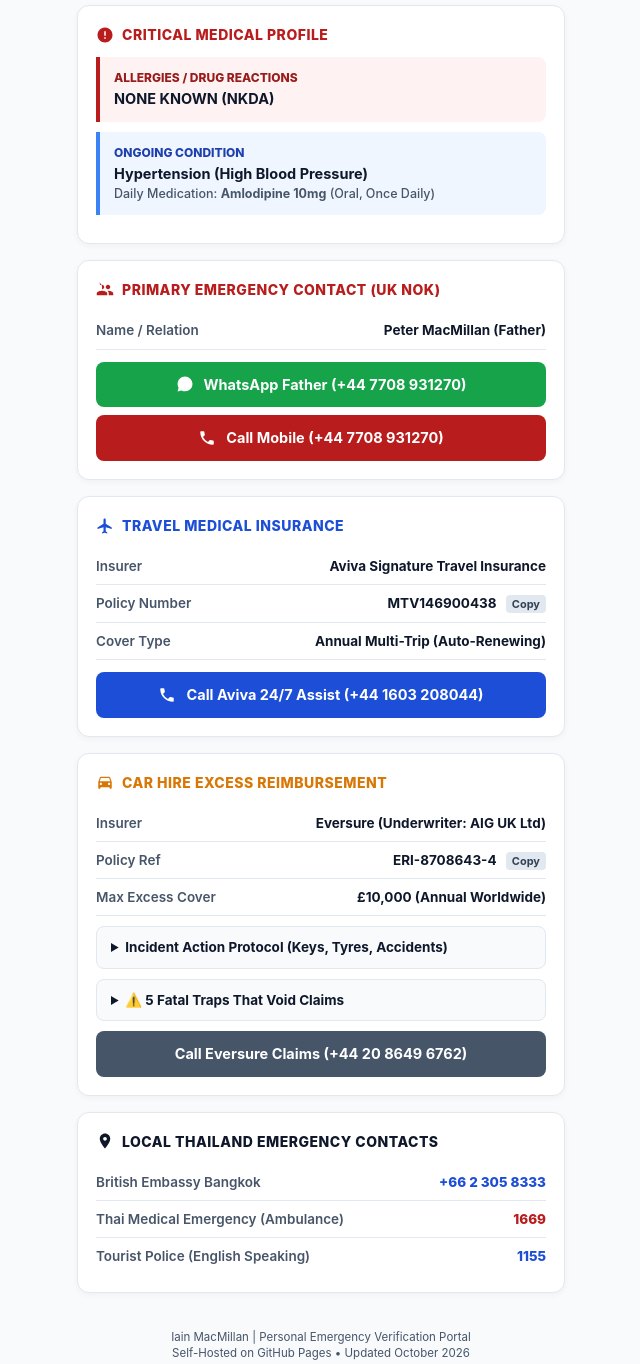
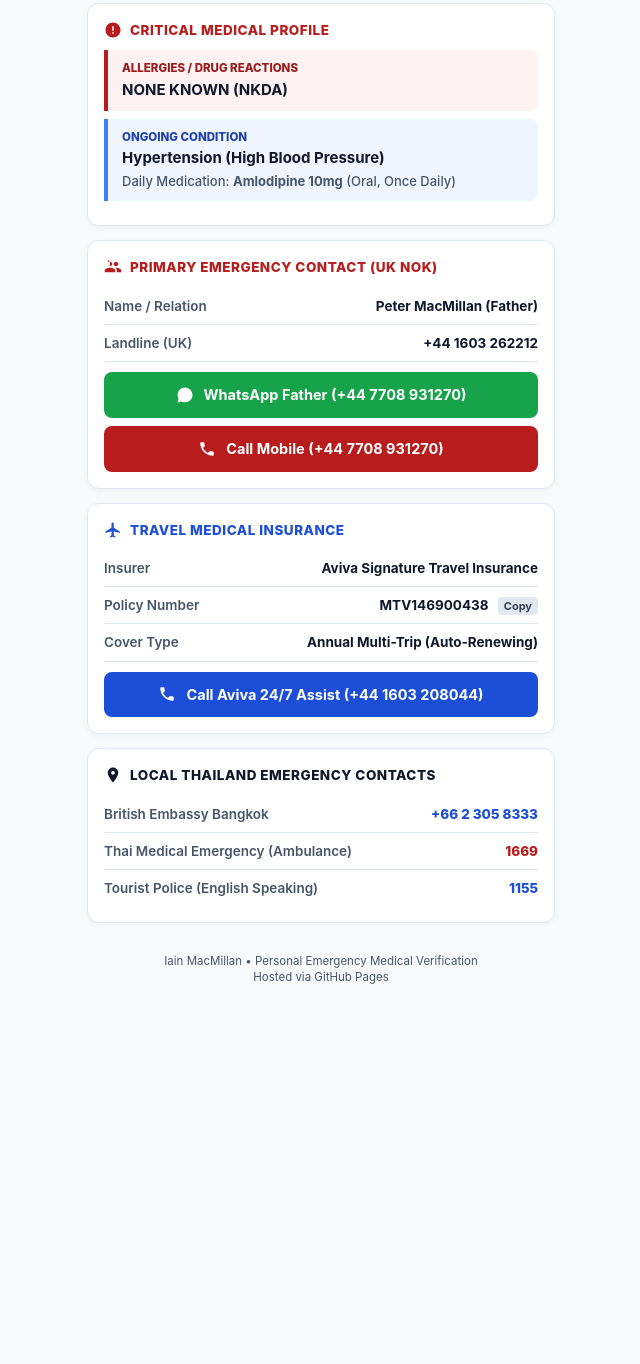
Before and after one commit to iainmacthai/emergency, a plain HTML site: page index.html in a window 1280 px wide. Shown: the part 225-1589 px from the top of the page, without its empty margins (319-959 px from the left). After the commit the page ends 1266 px from the top, so only its background shows below. Drawn offline with Linux system fonts and the light colour scheme.

Commit message:
Update index.html

```diff
--- a/index.html
+++ b/index.html
@@ -3,7 +3,7 @@
 <head>
   <meta charset="UTF-8">
   <meta name="viewport" content="width=device-width, initial-scale=1.0, maximum-scale=1.0, user-scalable=no">
-  <title>Iain MacMillan | Emergency Medical & Insurance Profile</title>
+  <title>Iain MacMillan | Emergency Medical & Travel Insurance Profile</title>
   <meta name="theme-color" content="#b91c1c">
   <style>
     :root {
@@ -13,8 +13,6 @@
       --blue-primary: #1d4ed8;
       --blue-dark: #1e40af;
       --blue-light: #eff6ff;
-      --amber-primary: #d97706;
-      --amber-light: #fffbeb;
       --slate-bg: #f8fafc;
       --slate-card: #ffffff;
       --slate-border: #e2e8f0;
@@ -28,11 +26,11 @@
       background: var(--slate-bg);
       color: var(--text-main);
       line-height: 1.5;
-      padding-bottom: 50px;
+      padding-bottom: 40px;
       -webkit-font-smoothing: antialiased;
     }
 
-    /* Top Emergency Alert Bar */
+    /* Top Sticky Alert Bar */
     .top-bar {
       background: var(--red-primary);
       color: #ffffff;
@@ -78,20 +76,20 @@
     }
 
     .container {
-      max-width: 520px;
+      max-width: 500px;
       margin: 0 auto;
       padding: 16px;
       display: flex;
       flex-direction: column;
-      gap: 16px;
+      gap: 14px;
     }
 
-    /* Card Containers */
+    /* Card Styling */
     .card {
       background: var(--slate-card);
       border-radius: 12px;
       border: 1px solid var(--slate-border);
-      padding: 18px;
+      padding: 16px;
       box-shadow: 0 2px 6px rgba(0,0,0,0.04);
     }
 
@@ -102,8 +100,8 @@
       align-items: center;
     }
     .profile-photo {
-      width: 88px;
-      height: 110px;
+      width: 90px;
+      height: 114px;
       border-radius: 8px;
       object-fit: cover;
       object-position: center 20%;
@@ -112,14 +110,14 @@
       flex-shrink: 0;
     }
     .profile-meta h1 {
-      font-size: 19px;
+      font-size: 20px;
       font-weight: 800;
       color: var(--text-main);
-      line-height: 1.25;
+      line-height: 1.2;
       margin-bottom: 4px;
     }
     .profile-meta p {
-      font-size: 13.5px;
+      font-size: 14px;
       color: var(--text-muted);
       font-weight: 600;
       line-height: 1.4;
@@ -140,40 +138,40 @@
       display: flex;
       align-items: center;
       gap: 8px;
-      margin-bottom: 12px;
-      font-size: 14px;
+      margin-bottom: 10px;
+      font-size: 13.5px;
       font-weight: 800;
       text-transform: uppercase;
       letter-spacing: 0.5px;
     }
     .sec-head.red { color: var(--red-primary); }
     .sec-head.blue { color: var(--blue-primary); }
-    .sec-head.amber { color: var(--amber-primary); }
 
-    /* Medical Highlights */
+    /* Medical Alerts */
     .med-alert {
       background: var(--red-light);
       border-left: 4px solid var(--red-primary);
-      padding: 12px 14px;
+      padding: 10px 14px;
       border-radius: 0 8px 8px 0;
-      margin-bottom: 10px;
+      margin-bottom: 8px;
     }
     .med-alert-label {
-      font-size: 12px;
+      font-size: 11.5px;
       font-weight: 800;
       color: var(--red-dark);
       text-transform: uppercase;
     }
     .med-alert-val {
-      font-size: 14.5px;
+      font-size: 15px;
       font-weight: 700;
       color: var(--text-main);
       margin-top: 1px;
     }
     .med-sub {
-      font-size: 12.5px;
+      font-size: 13px;
       color: var(--text-muted);
       font-weight: 500;
+      margin-top: 2px;
     }
 
     /* Action Buttons */
@@ -181,7 +179,7 @@
       display: flex;
       flex-direction: column;
       gap: 8px;
-      margin-top: 12px;
+      margin-top: 10px;
     }
     .action-btn {
       display: flex;
@@ -202,7 +200,7 @@
     .btn-wa { background: #16a34a; color: #ffffff; }
     .btn-blue { background: var(--blue-primary); color: #ffffff; }
 
-    /* Policy Breakdown Rows */
+    /* Policy Rows */
     .policy-row {
       display: flex;
       justify-content: space-between;
@@ -229,44 +227,15 @@
     }
     .copy-pill:active { background: #cbd5e1; }
 
-    /* Collapsible Accordion for Car Hire Details */
-    details {
-      background: var(--slate-bg);
-      border-radius: 8px;
-      padding: 10px 14px;
-      margin-top: 10px;
-      border: 1px solid var(--slate-border);
-    }
-    details summary {
-      font-weight: 700;
-      font-size: 13.5px;
-      cursor: pointer;
-      color: var(--text-main);
-      user-select: none;
-    }
-    details[open] summary { margin-bottom: 10px; }
-    .details-content {
-      font-size: 13px;
-      color: var(--text-main);
-      line-height: 1.5;
-    }
-    .trap-item {
-      display: flex;
-      gap: 6px;
-      margin-bottom: 6px;
-      font-size: 12.5px;
-    }
-
-    /* Footer Stamp */
+    /* Footer */
     .footer {
       text-align: center;
       font-size: 11.5px;
       color: var(--text-muted);
-      margin-top: 20px;
+      margin-top: 16px;
       line-height: 1.4;
     }
 
-    /* Utility hide class */
     .hidden { display: none !important; }
   </style>
 </head>
@@ -338,6 +307,12 @@
         <span class="policy-val">Peter MacMillan <span class="en-text">(Father)</span><span class="th-text hidden">(บิดา)</span></span>
       </div>
 
+      <div class="policy-row">
+        <span class="policy-label en-text">Landline (UK)</span>
+        <span class="policy-label th-text hidden">เบอร์บ้าน (สหราชอาณาจักร)</span>
+        <span class="policy-val"><a href="tel:+441603262212" style="color:var(--text-main); text-decoration:none;">+44 1603 262212</a></span>
+      </div>
+
       <div class="btn-row">
         <!-- Direct WhatsApp Message Button -->
         <a href="https://wa.me/447708931270?text=Hello%20Peter,%20this%20is%20an%20emergency%20regarding%20Iain%20MacMillan" class="action-btn btn-wa" target="_blank">
@@ -394,69 +369,7 @@
       </div>
     </section>
 
-    <!-- 5. Eversure Car Hire Excess Cover & Protocols -->
-    <section class="card">
-      <div class="sec-head amber">
-        <svg width="18" height="18" viewBox="0 0 24 24" fill="currentColor"><path d="M18.92 6.01C18.72 5.42 18.16 5 17.5 5h-11c-.66 0-1.21.42-1.42 1.01L3 12v8c0 .55.45 1 1 1h1c.55 0 1-.45 1-1v-1h12v1c0 .55.45 1 1 1h1c.55 0 1-.45 1-1v-8l-2.08-5.99zM6.5 16c-.83 0-1.5-.67-1.5-1.5S5.67 13 6.5 13s1.5.67 1.5 1.5S7.33 16 6.5 16zm11 0c-.83 0-1.5-.67-1.5-1.5s.67-1.5 1.5-1.5 1.5.67 1.5 1.5-.67 1.5-1.5 1.5zM5 11l1.5-4.5h11L19 11H5z"/></svg>
-        <span class="en-text">CAR HIRE EXCESS REIMBURSEMENT</span>
-        <span class="th-text hidden">ประกันคุ้มครองค่าเสียหายส่วนแรก (รถเช่า)</span>
-      </div>
-
-      <div class="policy-row">
-        <span class="policy-label en-text">Insurer</span>
-        <span class="policy-label th-text hidden">บริษัทประกันภัย</span>
-        <span class="policy-val">Eversure (Underwriter: AIG UK Ltd)</span>
-      </div>
-
-      <div class="policy-row">
-        <span class="policy-label en-text">Policy Ref</span>
-        <span class="policy-label th-text hidden">เลขที่กรมธรรม์</span>
-        <span class="policy-val">
-          <strong>ERI-8708643-4</strong>
-          <button class="copy-pill" onclick="copyText('ERI-8708643-4')">Copy</button>
-        </span>
-      </div>
-
-      <div class="policy-row">
-        <span class="policy-label en-text">Max Excess Cover</span>
-        <span class="policy-label th-text hidden">วงเงินคุ้มครองค่าเสียหายส่วนแรก</span>
-        <span class="policy-val">£10,000 (Annual Worldwide)</span>
-      </div>
-
-      <!-- Collapsible: Incident Action Rules -->
-      <details>
-        <summary class="en-text">Incident Action Protocol (Keys, Tyres, Accidents)</summary>
-        <summary class="th-text hidden">ขั้นตอนเมื่อเกิดเหตุ (กุญแจหาย, ยางแตก, อุบัติเหตุ)</summary>
-        <div class="details-content">
-          <p><strong>1. Lost Keys / Lockout:</strong> Up to £500. Notify rental company first. Do NOT hire a locksmith without approval (£100 labor max).</p>
-          <p style="margin-top:4px;"><strong>2. Tyres & Glass:</strong> NEVER pay cash. Roadside garage self-pay capped at £200 MAX and strictly requires prior written permission from rental company.</p>
-          <p style="margin-top:4px;"><strong>3. Wrong Fuel:</strong> Up to £1,000 for drain, flush, towing, and taxi. Do NOT turn engine on.</p>
-          <p style="margin-top:4px;"><strong>4. Police Report:</strong> Mandatory for theft, vandalism, hit-and-run, or injury.</p>
-        </div>
-      </details>
-
-      <!-- Collapsible: Fatal Traps to Avoid -->
-      <details>
-        <summary class="en-text">⚠️ 5 Fatal Traps That Void Claims</summary>
-        <summary class="th-text hidden">⚠️ 5 ข้อห้ามสำคัญที่อาจทำให้เคลมประกันไม่ได้</summary>
-        <div class="details-content">
-          <div class="trap-item">❌ <span><strong>Cash Payments:</strong> Any repair or fee paid in cash is 100% excluded.</span></div>
-          <div class="trap-item">❌ <span><strong>Repairs &gt;£200:</strong> Direct garage bills without written rental approval will be rejected.</span></div>
-          <div class="trap-item">❌ <span><strong>No Damage Matrix:</strong> If full excess is charged, you MUST obtain an itemised invoice or official matrix.</span></div>
-          <div class="trap-item">❌ <span><strong>Off-Road:</strong> Driving on unpaved roads, beaches, or tracks is excluded.</span></div>
-          <div class="trap-item">❌ <span><strong>Unnamed Drivers:</strong> Cover is void if anyone not on the rental contract drives.</span></div>
-        </div>
-      </details>
-
-      <div class="btn-row" style="margin-top: 10px;">
-        <a href="tel:+442086496762" class="action-btn" style="background:#475569; color:#fff;">
-          <span class="en-text">Call Eversure Claims (+44 20 8649 6762)</span>
-          <span class="th-text hidden">โทรแผนกเคลมรถเช่า Eversure</span>
-        </a>
-      </div>
-    </section>
-
-    <!-- 6. Diplomatic & Local Thailand Emergency Contacts -->
+    <!-- 5. Diplomatic & Local Thailand Emergency Contacts -->
     <section class="card">
       <div class="sec-head" style="color:#0f172a;">
         <svg width="18" height="18" viewBox="0 0 24 24" fill="currentColor"><path d="M12 2C8.13 2 5 5.13 5 9c0 5.25 7 13 7 13s7-7.75 7-13c0-3.87-3.13-7-7-7zm0 9.5c-1.38 0-2.5-1.12-2.5-2.5s1.12-2.5 2.5-2.5 2.5 1.12 2.5 2.5-1.12 2.5-2.5 2.5z"/></svg>
@@ -484,8 +397,8 @@
     </section>
 
     <footer class="footer">
-      <p>Iain MacMillan | Personal Emergency Verification Portal</p>
-      <p>Self-Hosted on GitHub Pages &bull; Updated October 2026</p>
+      <p>Iain MacMillan &bull; Personal Emergency Medical Verification</p>
+      <p>Hosted via GitHub Pages</p>
     </footer>
 
   </main>
```
